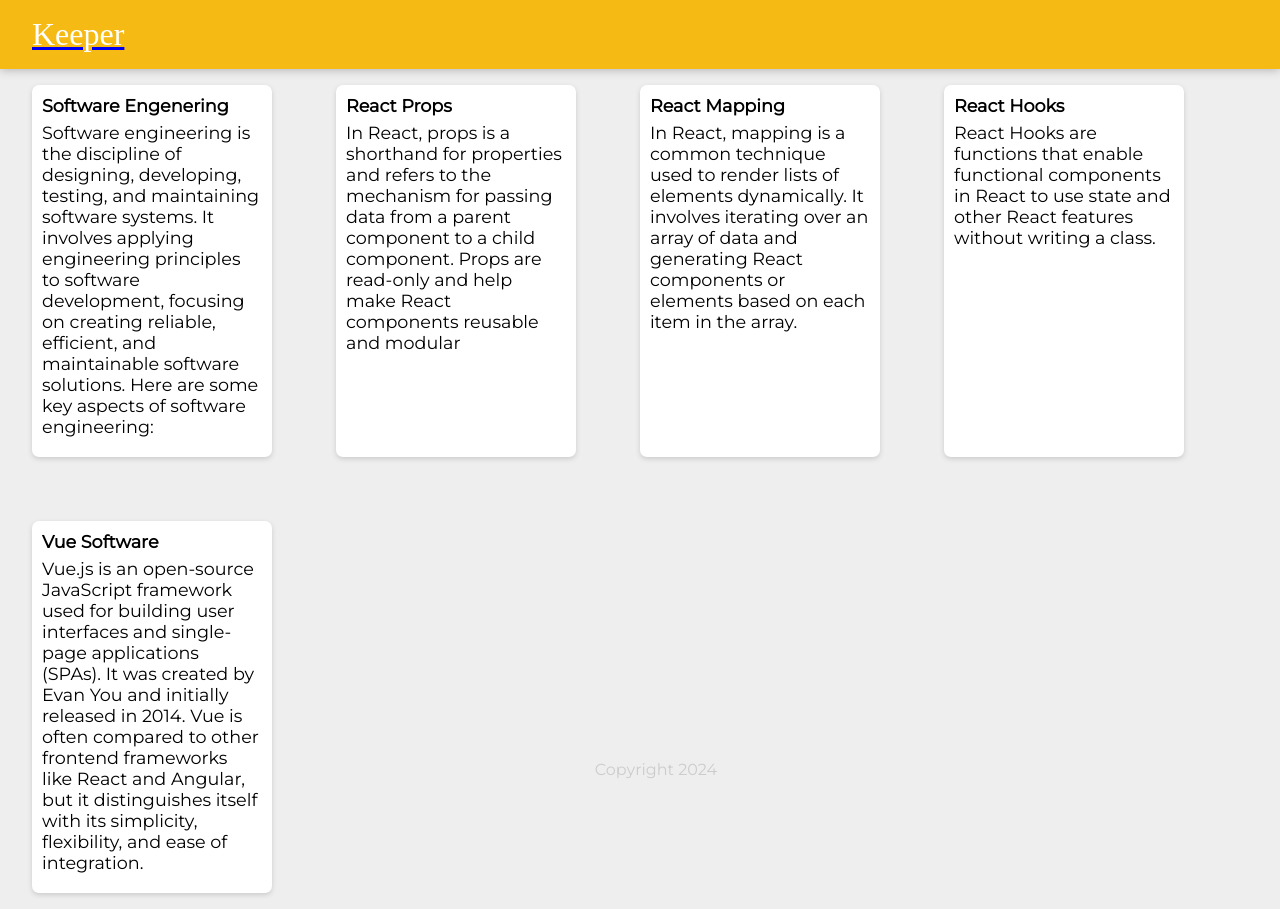
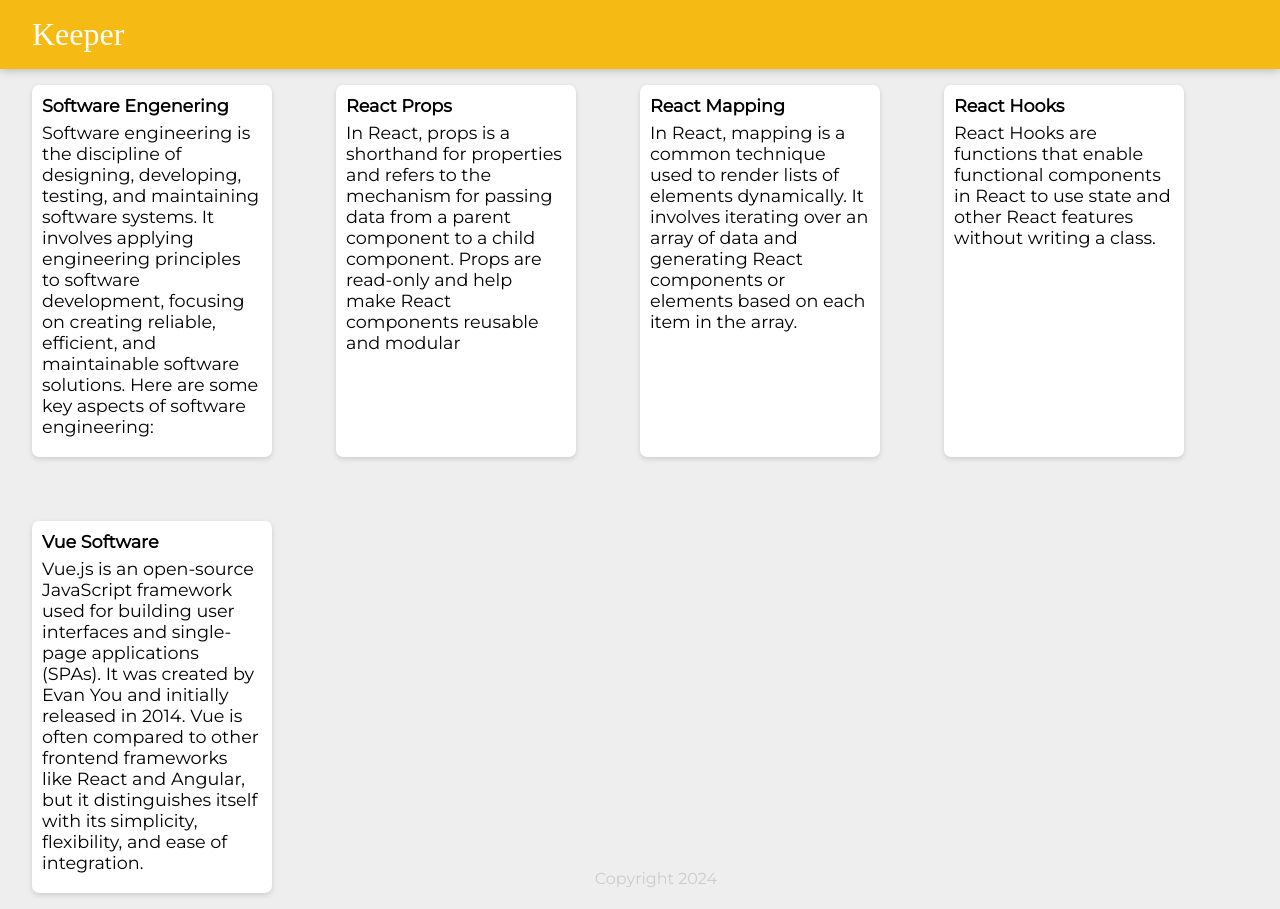
Before and after one commit to ricoace10/Keeper-App-, a React (Vite) app: page /note in a window 1280 px wide. Built offline with nearby package versions, Linux system fonts and the light colour scheme; a web font is replaced by a local one.

Commit message:
Footer Adjustments

```diff
--- a/public/styles.css
+++ b/public/styles.css
@@ -9,6 +9,8 @@ html {
 body {
   background: #eee;
   padding: 0 16px;
+  position: relative;
+  min-height: 100vh;
 }
 
 header {
@@ -17,8 +19,8 @@ header {
   padding: 16px 32px;
   box-shadow: 0 0 10px 0 rgba(0, 0, 0, 0.3);
 }
-a:link {
-  background-color: #f5ba13;
+a {
+  text-decoration: none;
 }
 
 header h1 {
@@ -59,6 +61,8 @@ button {
   font-family: "McLaren", cursive;
   display: inline-block;
   font-size: 16px;
+  width: 30%px;
+  height: 20%;
 }
 .note h1 {
   font-size: 1.1em;
@@ -85,5 +89,6 @@ button {
 .user {
   color: #fff;
   font-family: "McLaren", cursive;
-  font-weight: 400;
+  font-weight: 500;
+  font-size: larger;
 }
--- a/src/components/Header.tsx
+++ b/src/components/Header.tsx
@@ -4,7 +4,7 @@ function Header() {
   return (
     <header className="header">
       <Link to="/">
-        <h1 className="a:link">Keeper</h1>
+        <h1>Keeper</h1>
       </Link>
     </header>
   );
```
